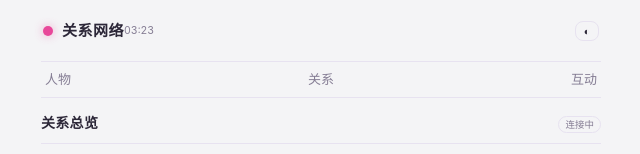
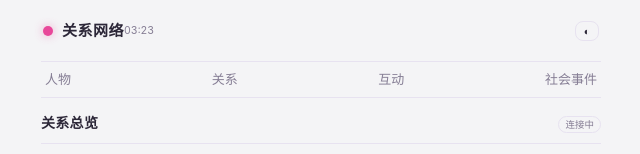
Before and after one commit to GM888888456/DeepSeek_Harness_Amo_Image, a plain HTML site: page views/dashboard/index.html in a window 1280 px wide. Shown: the top 154 px of the page, without its empty margins (319-959 px from the left). Drawn offline with Linux system fonts and the light colour scheme.

Commit message:
feat(relationship): add social events tab

```diff
--- a/views/dashboard/index.html
+++ b/views/dashboard/index.html
@@ -17,7 +17,7 @@
 <body><div class="wrap">
 <header><div class="brand"><span class="dot"></span><span>关系网络</span></div><span class="clock" id="clock">Amo · Relationship</span><button class="icon-btn" id="theme" title="切换深浅色">◐</button></header>
 <nav class="tabs">
-<button class="tab on" data-tab="people">人物</button><button class="tab" data-tab="relations">关系</button><button class="tab" data-tab="history">互动</button>
+<button class="tab on" data-tab="people">人物</button><button class="tab" data-tab="relations">关系</button><button class="tab" data-tab="history">互动</button><button class="tab" data-tab="events">社会事件</button>
 </nav>
 <section class="pane" id="pane-people">
 <div class="card"><div class="card-title"><span>关系总览</span><span class="pill" id="connection">连接中</span></div>
@@ -41,6 +41,7 @@
 <div class="card"><div class="card-title"><span>关系网络</span><button class="link" id="refreshRelations">刷新</button></div><div id="relationList"><div class="empty">暂无关系</div></div></div>
 </section>
 <section class="pane" id="pane-history" hidden><div class="card"><div class="card-title"><span id="historyTitle">互动历史</span></div><div id="interactionList"><div class="empty">从人物列表选择一个人</div></div></div></section>
+<section class="pane" id="pane-events" hidden><div class="card"><div class="card-title"><span>社会事件</span><span class="hint">邀请、聚会、纪念日与共同活动</span></div><div class="relation-form"><label class="block wide">事件名称<input class="input" id="eventTitle" placeholder="例如：周末聚餐"></label><label class="block">开始时间<input class="input" id="eventStart" type="datetime-local"></label><label class="block">地点<input class="input" id="eventLocation" placeholder="地点"></label><label class="block wide">参与者<select class="input" id="eventParticipants" multiple size="4"></select></label><div class="wide"><button class="btn" id="saveEvent">保存事件</button></div></div></div><div class="card"><div class="card-title"><span>事件列表</span><button class="link" id="refreshEvents">刷新</button></div><div id="eventList"><div class="empty">暂无事件</div></div></div></section>
 <footer>Relationship 管理身份与社会关系；Terminal 负责事件、日程和行动协调。</footer>
 </div><script type="module" src="./app.js?v=1.0.0"></script>
 <script>(function(){const e=document.getElementById("clock");function t(){e.textContent=new Date().toLocaleTimeString("zh-CN",{hour:"2-digit",minute:"2-digit"})}t();setInterval(t,20000)})();</script>
```
